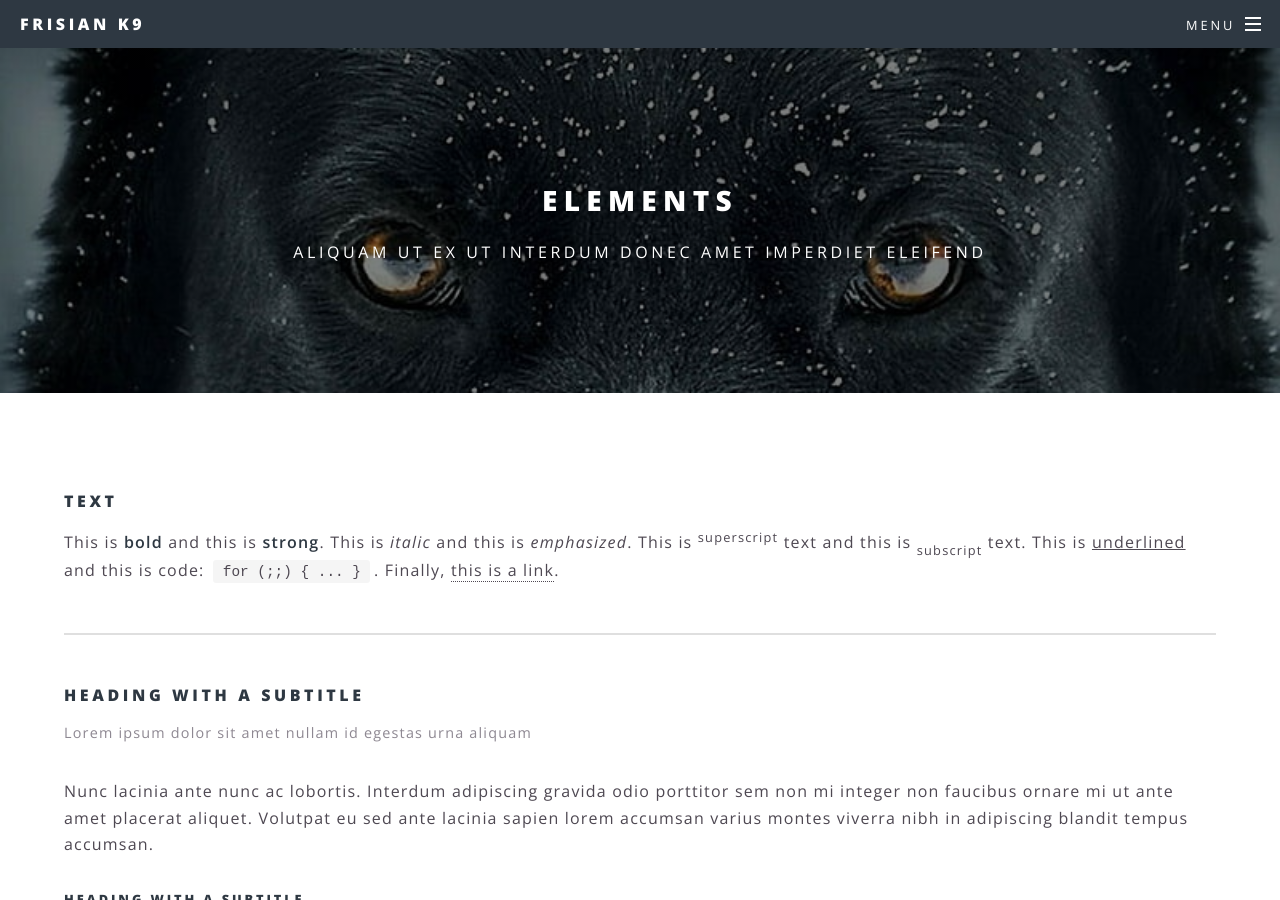
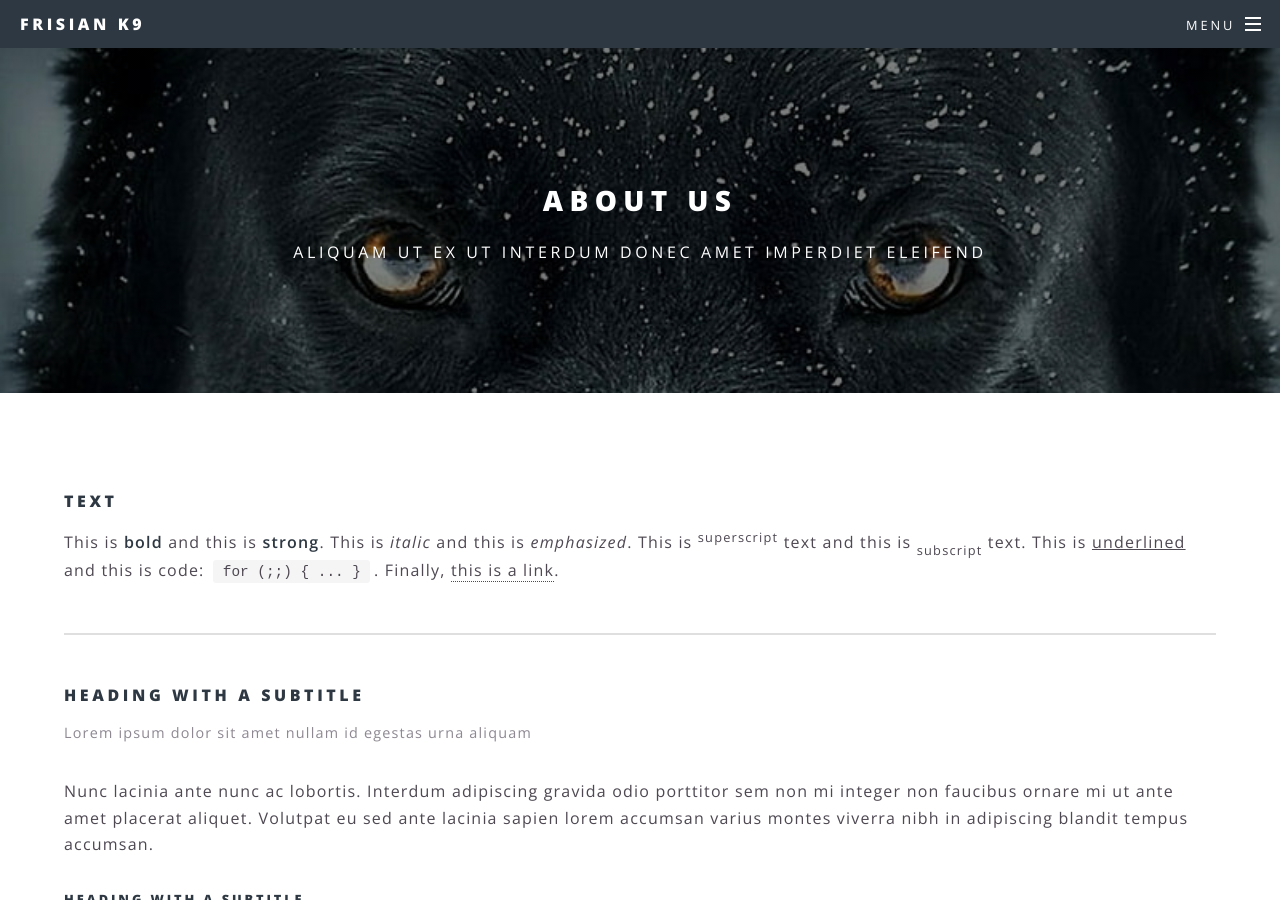
Before and after one commit to Gao921010/Gao921010.github.io, a Jekyll site: the page built from elements.html, in a window 1280 px wide and 900 px high. Built offline with Jekyll 4.4.1, drawn with Linux system fonts in a browser that asks for light colours.

Commit message:
Update elements.html

```diff
--- a/elements.html
+++ b/elements.html
@@ -1,6 +1,6 @@
 ---
 layout: page
-title: Elements
+title: About Us
 ---
 			<section>
 				<h4>Text</h4>
```
